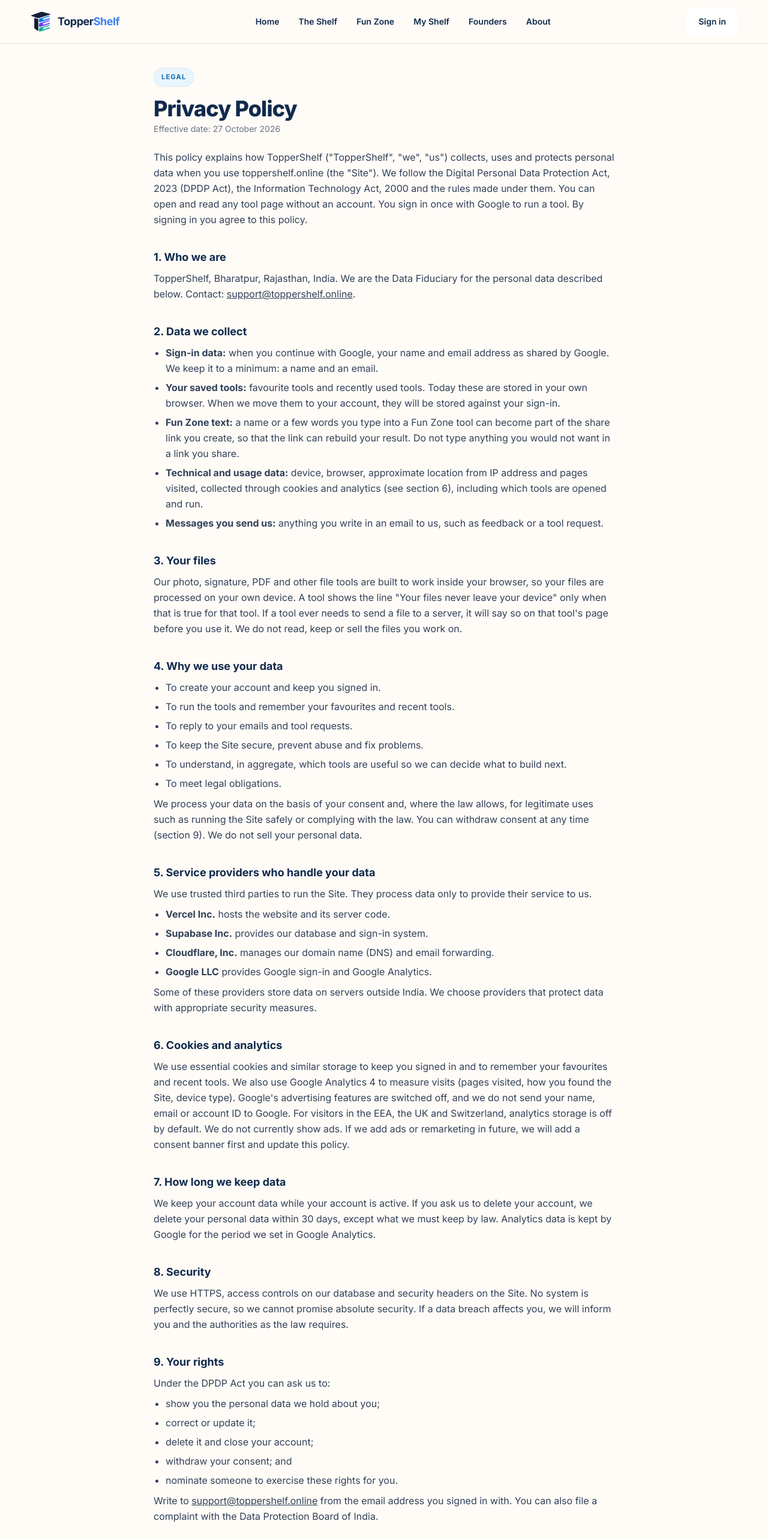
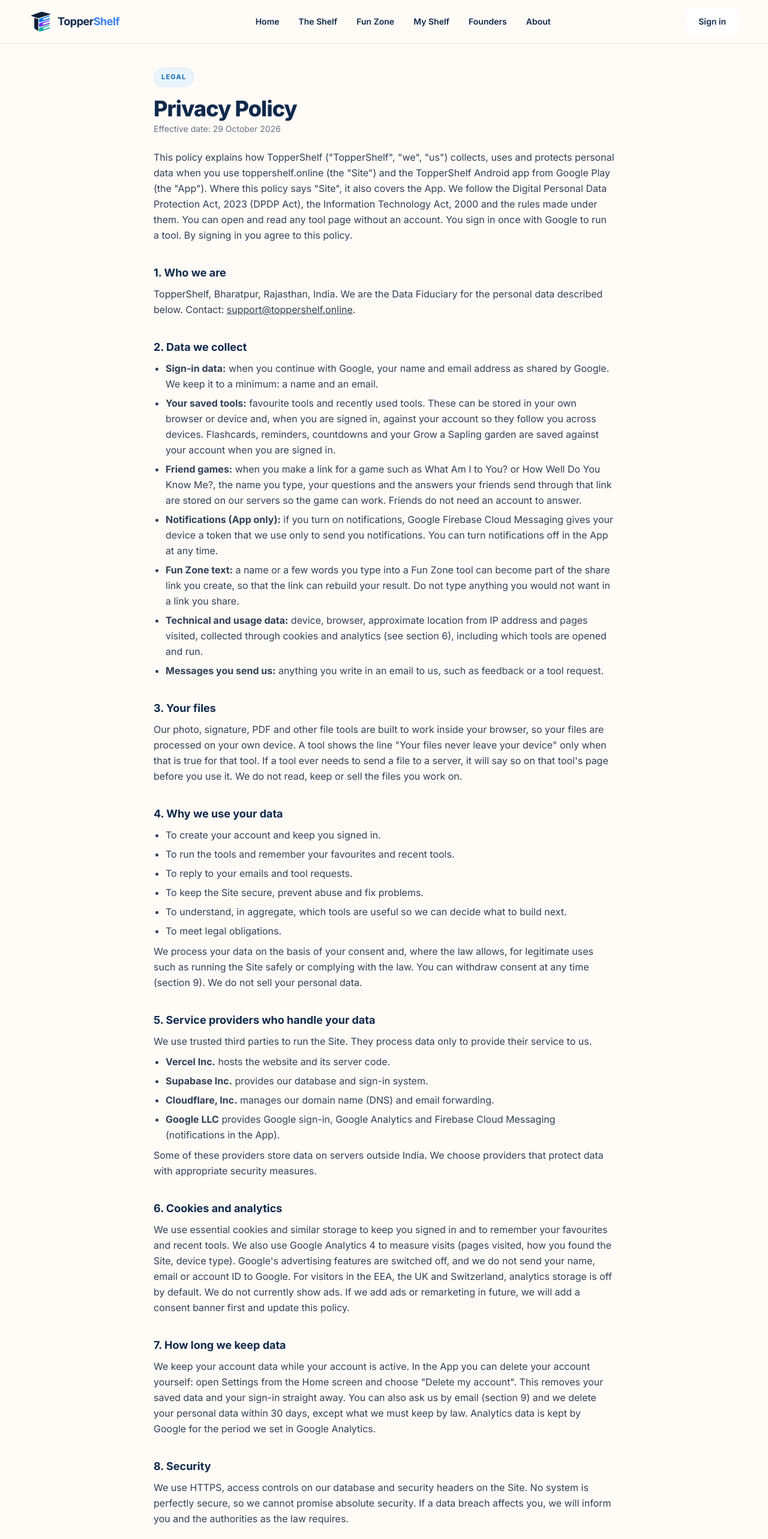
Before and after one commit to ExoticInsaan/RT10, a Next.js app: page /privacy in a window 1280 px wide. Shown: the top 2566 px of the page at 60% size. Built offline with nearby package versions, Linux system fonts and the light colour scheme; no server answers.

Commit message:
Privacy policy covers the app; add a public delete-account page for Play Console
Co-Authored-By: Claude Sonnet 5.5 <noreply@anthropic.com>
Claude-Session: https://claude.ai/code/session_01Ld1jX2AZSBVfK4yCoyLEPp

```diff
--- /dev/null
+++ b/app/delete-account/page.tsx
@@ -0,0 +1,42 @@
+import type { Metadata } from "next";
+import Link from "next/link";
+import { H2, LEGAL_EFFECTIVE, LegalPage, P, SUPPORT_EMAIL, UL } from "@/components/shell/Legal";
+
+export const metadata: Metadata = {
+  title: "Delete your TopperShelf account",
+  description: "How to delete your TopperShelf account and the data saved with it, in the app or by email.",
+  alternates: { canonical: "/delete-account" },
+};
+
+export default function DeleteAccountPage() {
+  return (
+    <LegalPage title="Delete your account" effective={LEGAL_EFFECTIVE}>
+      <P>You can delete your TopperShelf account and the data saved with it at any time.</P>
+
+      <H2>In the TopperShelf app</H2>
+      <UL>
+        <li>Open the app and sign in.</li>
+        <li>On the Home screen, tap the account icon to open Settings.</li>
+        <li>Tap <b>Delete my account</b> and confirm.</li>
+      </UL>
+      <P>Your account is deleted straight away.</P>
+
+      <H2>By email</H2>
+      <P>
+        Write to <a href={`mailto:${SUPPORT_EMAIL}`} className="underline">{SUPPORT_EMAIL}</a> from the email address you signed
+        in with and ask us to delete your account. We delete it within 30 days.
+      </P>
+
+      <H2>What is deleted</H2>
+      <UL>
+        <li>Your sign-in (name and email from Google).</li>
+        <li>Your favourites, recent tools, flashcards, reminders, countdowns and Grow a Sapling garden.</li>
+        <li>The friend-game links you made and the answers sent through them.</li>
+      </UL>
+      <P>
+        We keep nothing else about you, except records we must keep by law. Read the full{" "}
+        <Link href="/privacy" className="underline">Privacy Policy</Link>.
+      </P>
+    </LegalPage>
+  );
+}
--- a/app/privacy/page.tsx
+++ b/app/privacy/page.tsx
@@ -13,7 +13,7 @@ export default function PrivacyPage() {
     <LegalPage title="Privacy Policy" effective={LEGAL_EFFECTIVE}>
       <P>
         This policy explains how {BUSINESS} (&quot;TopperShelf&quot;, &quot;we&quot;, &quot;us&quot;) collects, uses and protects
-        personal data when you use toppershelf.online (the &quot;Site&quot;). We follow the Digital Personal Data Protection Act,
+        personal data when you use toppershelf.online (the &quot;Site&quot;) and the TopperShelf Android app from Google Play (the &quot;App&quot;). Where this policy says &quot;Site&quot;, it also covers the App. We follow the Digital Personal Data Protection Act,
         2023 (DPDP Act), the Information Technology Act, 2000 and the rules made under them. You can open and read any tool page
         without an account. You sign in once with Google to run a tool. By signing in you agree to this policy.
       </P>
@@ -27,7 +27,9 @@ export default function PrivacyPage() {
       <H2>2. Data we collect</H2>
       <UL>
         <li><b>Sign-in data:</b> when you continue with Google, your name and email address as shared by Google. We keep it to a minimum: a name and an email.</li>
-        <li><b>Your saved tools:</b> favourite tools and recently used tools. Today these are stored in your own browser. When we move them to your account, they will be stored against your sign-in.</li>
+        <li><b>Your saved tools:</b> favourite tools and recently used tools. These can be stored in your own browser or device and, when you are signed in, against your account so they follow you across devices. Flashcards, reminders, countdowns and your Grow a Sapling garden are saved against your account when you are signed in.</li>
+        <li><b>Friend games:</b> when you make a link for a game such as What Am I to You? or How Well Do You Know Me?, the name you type, your questions and the answers your friends send through that link are stored on our servers so the game can work. Friends do not need an account to answer.</li>
+        <li><b>Notifications (App only):</b> if you turn on notifications, Google Firebase Cloud Messaging gives your device a token that we use only to send you notifications. You can turn notifications off in the App at any time.</li>
         <li><b>Fun Zone text:</b> a name or a few words you type into a Fun Zone tool can become part of the share link you create, so that the link can rebuild your result. Do not type anything you would not want in a link you share.</li>
         <li><b>Technical and usage data:</b> device, browser, approximate location from IP address and pages visited, collected through cookies and analytics (see section 6), including which tools are opened and run.</li>
         <li><b>Messages you send us:</b> anything you write in an email to us, such as feedback or a tool request.</li>
@@ -62,7 +64,7 @@ export default function PrivacyPage() {
         <li><b>Vercel Inc.</b> hosts the website and its server code.</li>
         <li><b>Supabase Inc.</b> provides our database and sign-in system.</li>
         <li><b>Cloudflare, Inc.</b> manages our domain name (DNS) and email forwarding.</li>
-        <li><b>Google LLC</b> provides Google sign-in and Google Analytics.</li>
+        <li><b>Google LLC</b> provides Google sign-in, Google Analytics and Firebase Cloud Messaging (notifications in the App).</li>
       </UL>
       <P>
         Some of these providers store data on servers outside India. We choose providers that protect data with appropriate
@@ -80,8 +82,9 @@ export default function PrivacyPage() {
 
       <H2>7. How long we keep data</H2>
       <P>
-        We keep your account data while your account is active. If you ask us to delete your account, we delete your personal data
-        within 30 days, except what we must keep by law. Analytics data is kept by Google for the period we set in Google
+        We keep your account data while your account is active. In the App you can delete your account yourself: open Settings from
+        the Home screen and choose &quot;Delete my account&quot;. This removes your saved data and your sign-in straight away. You can
+        also ask us by email (section 9) and we delete your personal data within 30 days, except what we must keep by law. Analytics data is kept by Google for the period we set in Google
         Analytics.
       </P>
 
--- a/app/sitemap.ts
+++ b/app/sitemap.ts
@@ -14,6 +14,7 @@ export default function sitemap(): MetadataRoute.Sitemap {
     { url: `${SITE_URL}/founders`, changeFrequency: "monthly", priority: 0.4 },
     { url: `${SITE_URL}/contact`, changeFrequency: "yearly", priority: 0.4 },
     { url: `${SITE_URL}/privacy`, changeFrequency: "yearly", priority: 0.3 },
+    { url: `${SITE_URL}/delete-account`, changeFrequency: "yearly", priority: 0.2 },
     { url: `${SITE_URL}/terms`, changeFrequency: "yearly", priority: 0.3 },
   ];
 
--- a/components/shell/Legal.tsx
+++ b/components/shell/Legal.tsx
@@ -4,7 +4,7 @@ export const SUPPORT_EMAIL = "support@toppershelf.online";
 export const BUSINESS = "TopperShelf";
 export const ADDRESS = "Bharatpur, Rajasthan, India";
 export const GRIEVANCE_NAME = "Jatin Sinsinwar";
-export const LEGAL_EFFECTIVE = "27 October 2026";
+export const LEGAL_EFFECTIVE = "29 October 2026";
 
 /** Shared layout for the Privacy Policy and Terms of Use. */
 export function LegalPage({ title, effective, children }: { title: string; effective: string; children: ReactNode }) {
```
